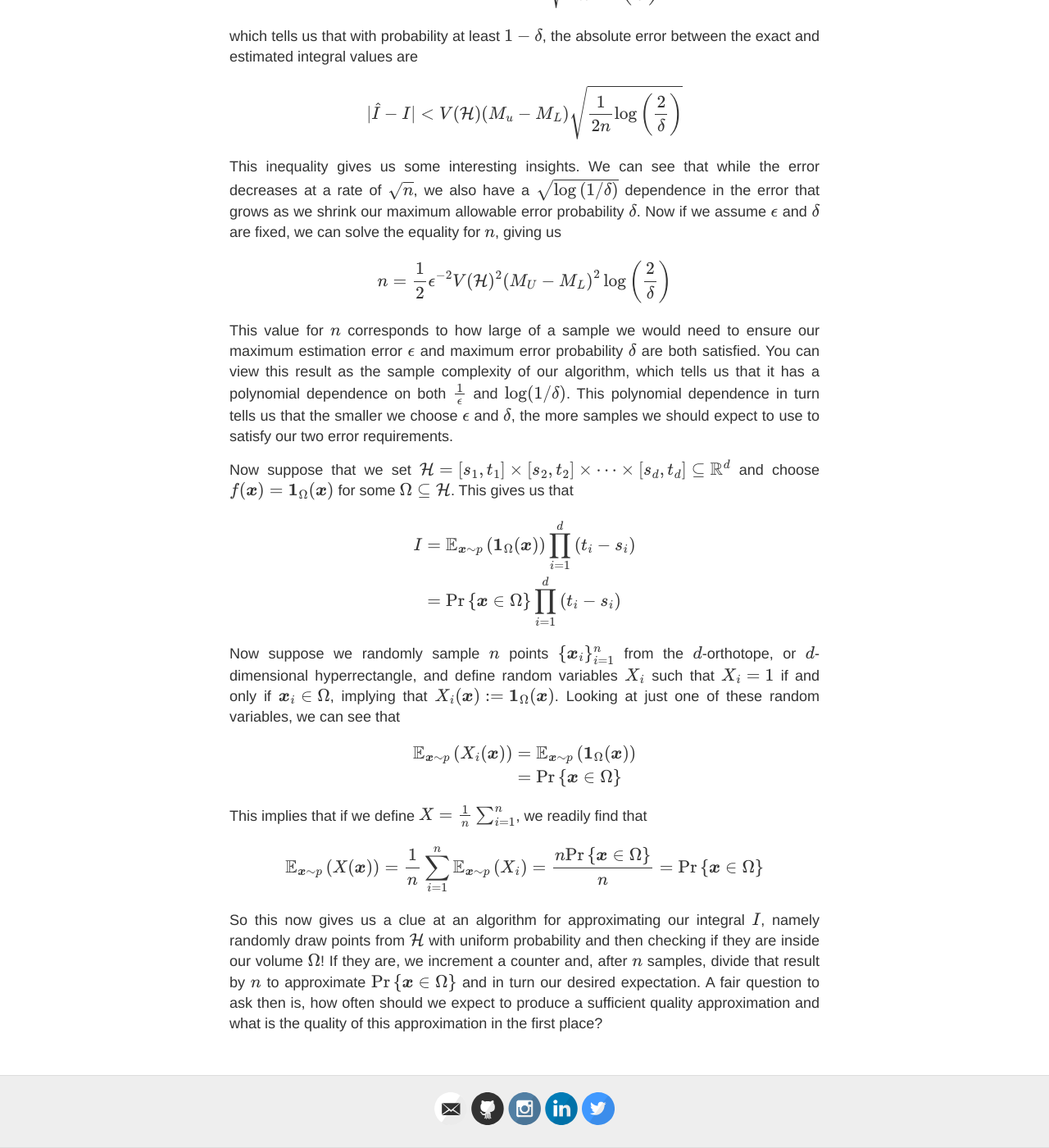
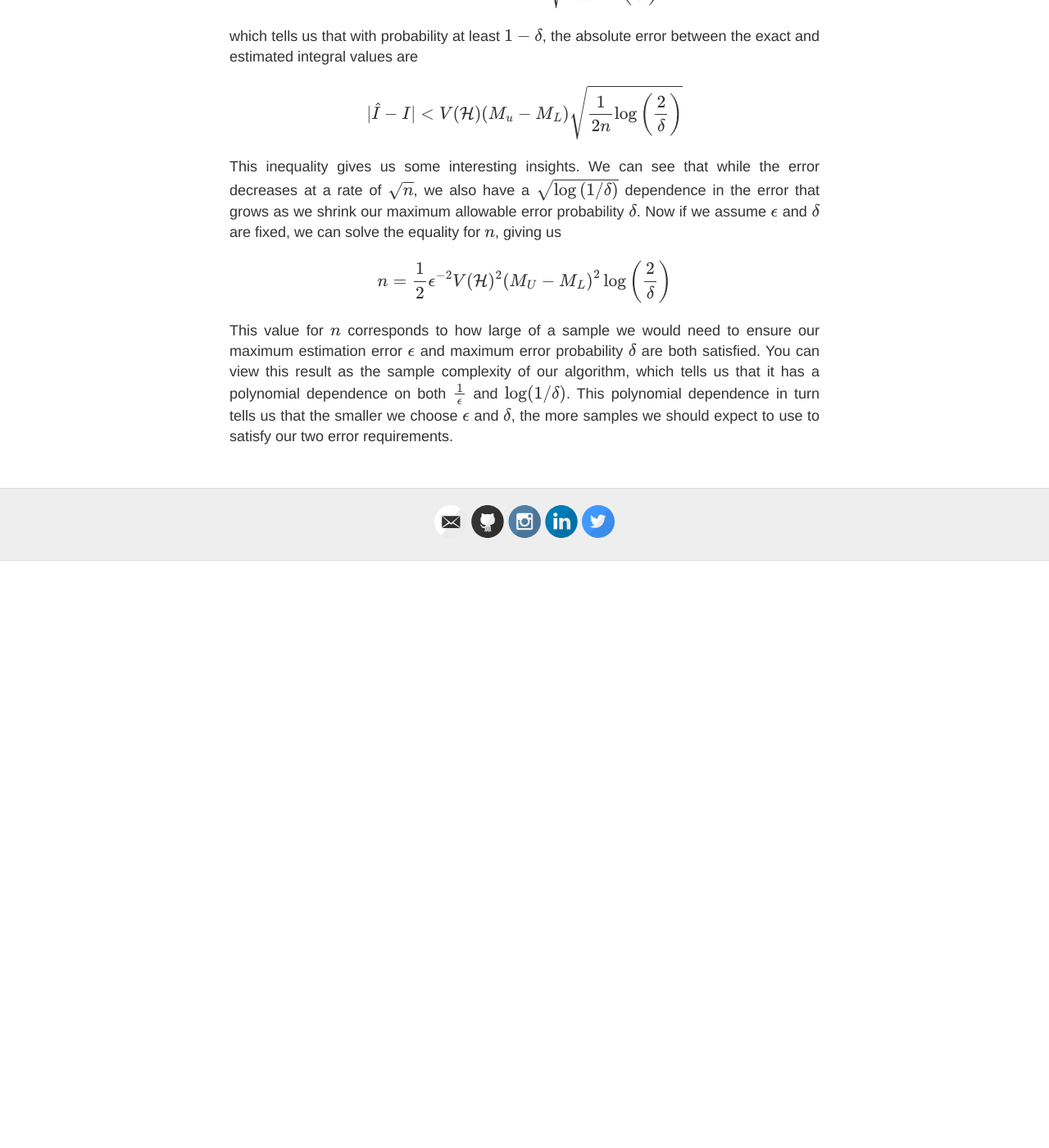
Before and after one commit to choward1491/choward1491.github.io, a Jekyll site: the page built from _posts/2020-08-02-Non-Asymptotic-Monte-Carlo-Approximations.html, in a window 1280 px wide and 1400 px high, scrolled down 2712 px. Shown: the whole window at 82% size. Built offline with Jekyll 4.4.1, drawn with Linux system fonts in a browser that asks for light colours; nearby versions of some CDN libraries; comment, search, counter and statistics services are not loaded; after the commit the page ends 3396 px from its top, so only the background shows below that.

```diff
--- a/_posts/2020-08-02-Non-Asymptotic-Monte-Carlo-Approximations.html
+++ b/_posts/2020-08-02-Non-Asymptotic-Monte-Carlo-Approximations.html
@@ -79,23 +79,3 @@ categories: algorithms math randomization probability experimental theory
 \[n = \frac{1}{2}\epsilon^{-2}V(\mathcal{H})^2 \left(M_U - M_L\right)^2 \log{\left(\frac{2}{\delta}\right)}\]
 
 <p>This value for $n$ corresponds to how large of a sample we would need to ensure our maximum estimation error $\epsilon$ and maximum error probability $\delta$ are both satisfied. You can view this result as the sample complexity of our algorithm, which tells us that it has a polynomial dependence on both $\frac{1}{\epsilon}$ and $\log(1/\delta)$. This polynomial dependence in turn tells us that the smaller we choose $\epsilon$ and $\delta$, the more samples we should expect to use to satisfy our two error requirements.</p>
-
-<p>Now suppose that we set $\mathcal{H} = [s_1, t_1] \times [s_2, t_2] \times \cdots \times [s_d, t_d] \subseteq \mathbb{R}^d$ and choose $f(\bv{x}) = \bv{1}_{\Omega}(\bv{x})$ for some $\Omega \subseteq \mathcal{H}$. This gives us that</p>
-
-\begin{align*}
-    I &= \Expect[\bv{x} \sim p]{\bv{1}_{\Omega}(\bv{x})} \prod_{i=1}^d \left(t_i - s_i\right) \\
-    &= \Prob{\bv{x} \in \Omega} \prod_{i=1}^d \left(t_i - s_i\right)
-\end{align*}
-
-<p>Now suppose we randomly sample $n$ points $\lbrace \bv{x}_i \rbrace_{i=1}^n$ from the $d$-orthotope, or $d$-dimensional hyperrectangle, and define random variables $X_i$ such that $X_i = 1$ if and only if $\bv{x}_i \in \Omega$, implying that $X_i(\bv{x}) := \bv{1}_{\Omega}(\bv{x})$. Looking at just one of these random variables, we can see that</p>
-
-\begin{align*}
-    \Expect[\bv{x} \sim p]{X_i(\bv{x})} &= \Expect[\bv{x} \sim p]{\bv{1}_{\Omega}(\bv{x})}\\
-    &= \Prob{\bv{x} \in \Omega}
-\end{align*}
-
-<p>This implies that if we define $X = \frac{1}{n} \sum_{i=1}^n$, we readily find that</p>
-
-\[\Expect[\bv{x} \sim p]{X(\bv{x})} = \frac{1}{n} \sum_{i=1}^n \Expect[\bv{x} \sim p]{X_i} = \frac{n \Prob{\bv{x} \in \Omega}}{n} = \Prob{\bv{x} \in \Omega}\]
-
-<p>So this now gives us a clue at an algorithm for approximating our integral $I$, namely randomly draw points from $\mathcal{H}$ with uniform probability and then checking if they are inside our volume $\Omega$! If they are, we increment a counter and, after $n$ samples, divide that result by $n$ to approximate $\Prob{\bv{x} \in \Omega}$ and in turn our desired expectation. A fair question to ask then is, how often should we expect to produce a sufficient quality approximation and what is the quality of this approximation in the first place?</p>
```
